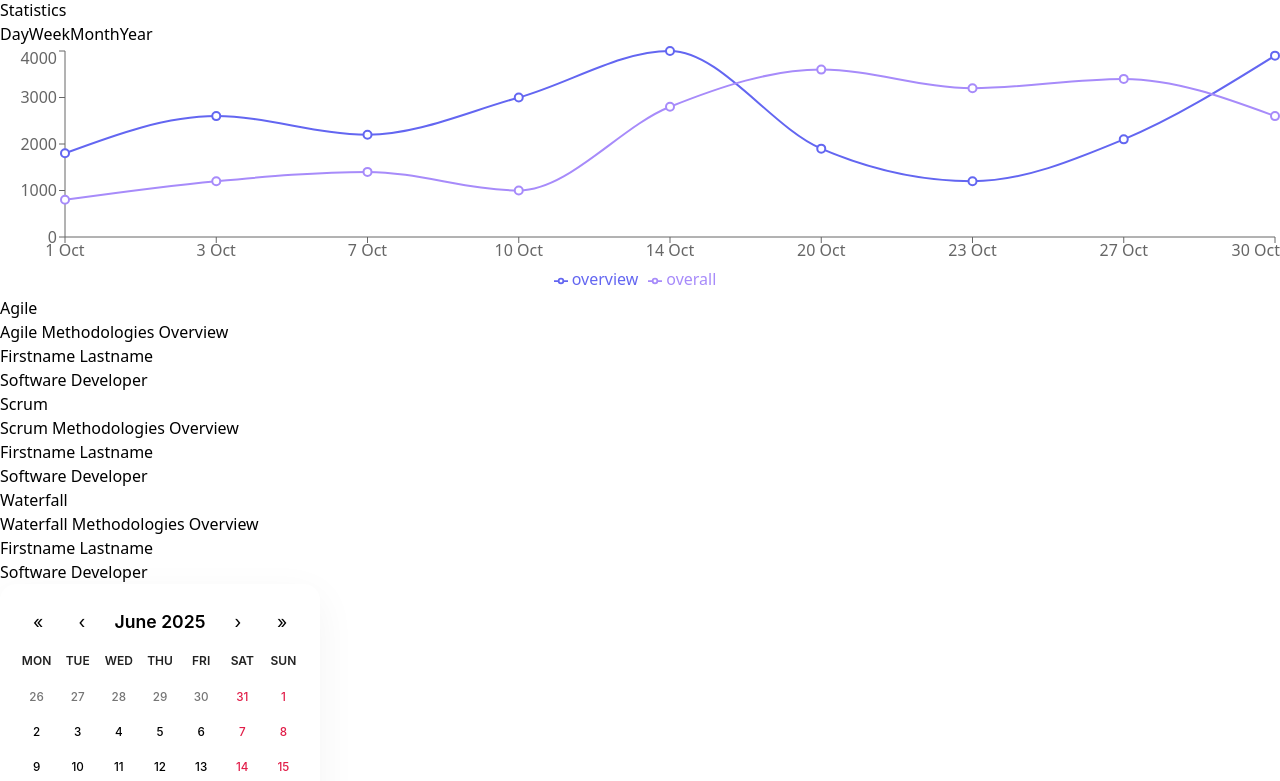
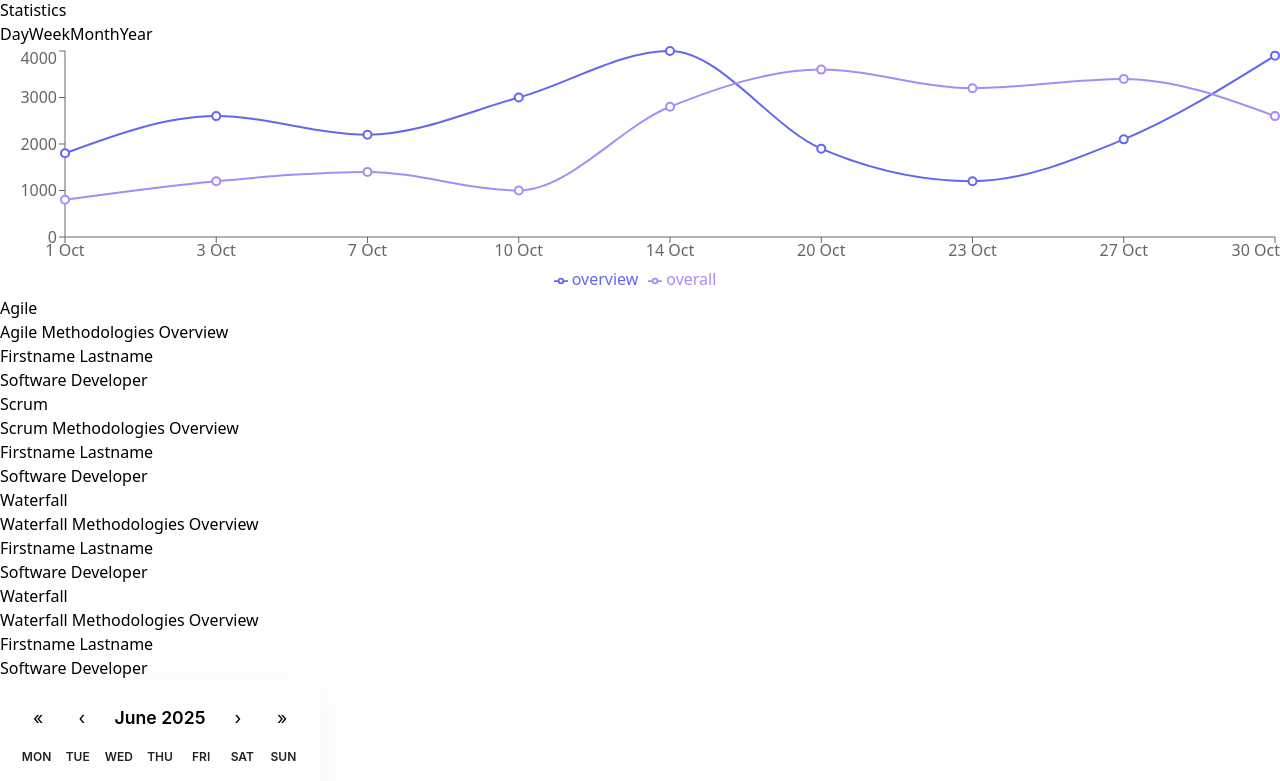
Before and after one commit to manro7411/IT_Learning_hub, a React (Vite) app in the folder frontend/: page /dashboard in a window 1280 px wide. Shown: the part 862-1643 px from the top of the page. Built offline with nearby package versions, Linux system fonts and the light colour scheme.

Commit message:
EditWidget_Banner

```diff
--- /dev/null
+++ b/frontend/src/components/OnlineCourseBanner.tsx
@@ -0,0 +1,22 @@
+import bgImage from '../assets/backgroundcourse.png';
+
+const OnlineCourseBanner = () => {
+  return (
+    <div
+      className="rounded-xl p-6 text-white bg-cover bg-center"
+      style={{ backgroundImage: `url(${bgImage})` }}
+    >
+      <div className="mb-4">
+        <div className="text-sm font-light">ONLINE COURSE</div>
+        <div className="text-2xl font-semibold mt-1">
+          Your journey to smarter learning starts here.
+        </div>
+      </div>
+      <button className="bg-orange-400 hover:bg-orange-500 text-white font-medium px-4 py-2 rounded-full">
+        Join Now ▶
+      </button>
+    </div>
+  );
+};
+
+export default OnlineCourseBanner;
--- a/frontend/src/pages/Dashboard/UserDashboard.tsx
+++ b/frontend/src/pages/Dashboard/UserDashboard.tsx
@@ -1,8 +1,8 @@
 import CalendarWidget from '../../widgets/CalendarWidget';
 import SidebarWidget from '../../widgets/SidebarWidget';
-import bgImage from '../../assets/backgroundcourse.png';
 import ScoreboardChart from '../../components/ScoreboardChart';
 import StatisticsChart from '../../components/StatisticsChart';
+import OnlineCourseBanner from '../../components/OnlineCourseBanner';
 
 const UserDashboard = () => {
   return (
@@ -16,27 +16,14 @@ const UserDashboard = () => {
           {/* Central content (3/4 width) */}
           <div className="xl:col-span-3 space-y-6">
             {/* Online Course Banner */}
-            <div
-              className="rounded-xl p-6 text-white bg-cover bg-center"
-              style={{ backgroundImage: `url(${bgImage})` }}
-            >
-              <div className="mb-4">
-                <div className="text-sm font-light">ONLINE COURSE</div>
-                <div className="text-2xl font-semibold mt-1">
-                  Your journey to smarter learning starts here.
-                </div>
-              </div>
-              <button className="bg-orange-400 hover:bg-orange-500 text-white font-medium px-4 py-2 rounded-full">
-                Join Now ▶
-              </button>
-            </div>
+            <OnlineCourseBanner/>
 
             {/* Statistics Chart */}
             <StatisticsChart />
 
             {/* Lessons */}
             <div className="grid grid-cols-1 md:grid-cols-3 gap-4">
-              {['Agile', 'Scrum', 'Waterfall'].map((title, i) => (
+              {['Agile', 'Scrum', 'Waterfall','Waterfall'].map((title, i) => (
                 <div key={i} className="bg-white p-4 rounded-xl shadow-md">
                   <div className="text-sm text-purple-600 font-medium mb-2">
                     {title}
```
